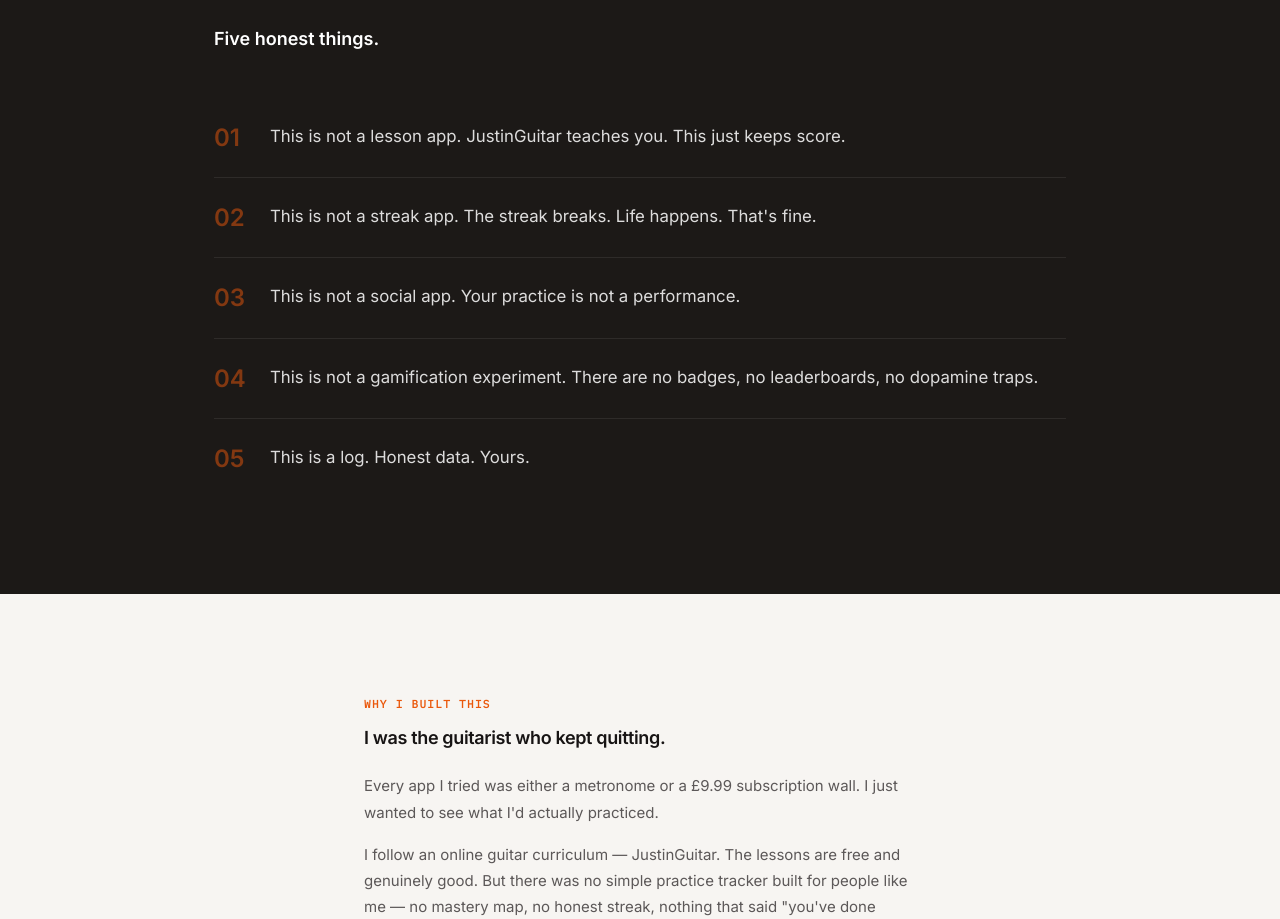
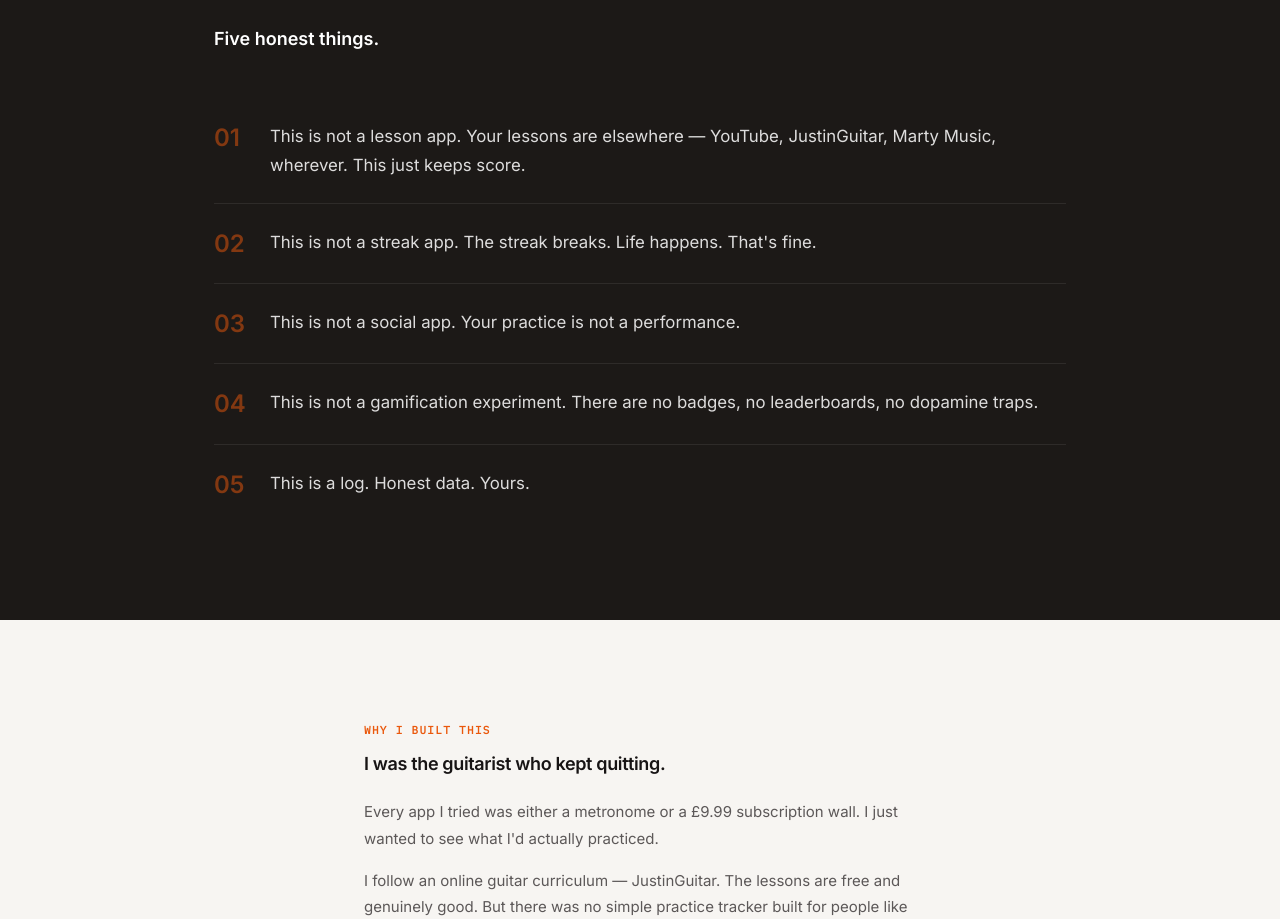
Before and after one commit to rajathbrgowda/guitar-mastery-hub, a React (Vite) app in the folder client/: page / in a window 1280 px wide. Shown: the part 2420-3339 px from the top of the page. Built offline with nearby package versions, Linux system fonts and the light colour scheme; no server answers.

Commit message:
copy(manifesto): replace JG-only with all-curricula — app keeps score for anyone

```diff
--- a/client/src/components/landing/Manifesto.tsx
+++ b/client/src/components/landing/Manifesto.tsx
@@ -4,7 +4,7 @@ import Divider from '@mui/material/Divider';
 import Typography from '@mui/material/Typography';
 
 const STATEMENTS = [
-  'This is not a lesson app. JustinGuitar teaches you. This just keeps score.',
+  'This is not a lesson app. Your lessons are elsewhere — YouTube, JustinGuitar, Marty Music, wherever. This just keeps score.',
   "This is not a streak app. The streak breaks. Life happens. That's fine.",
   'This is not a social app. Your practice is not a performance.',
   'This is not a gamification experiment. There are no badges, no leaderboards, no dopamine traps.',
```
